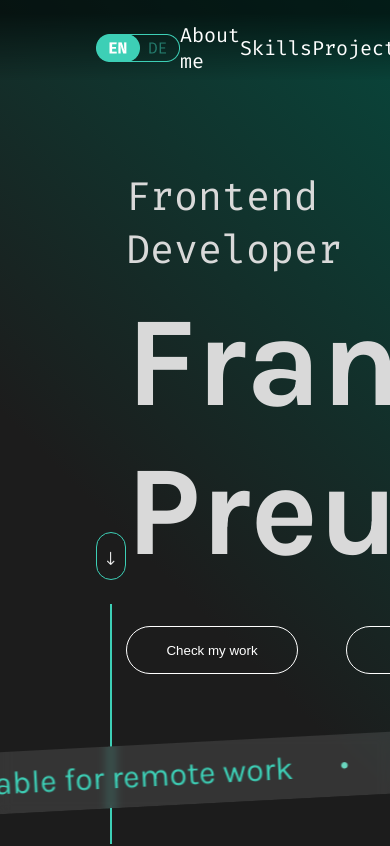
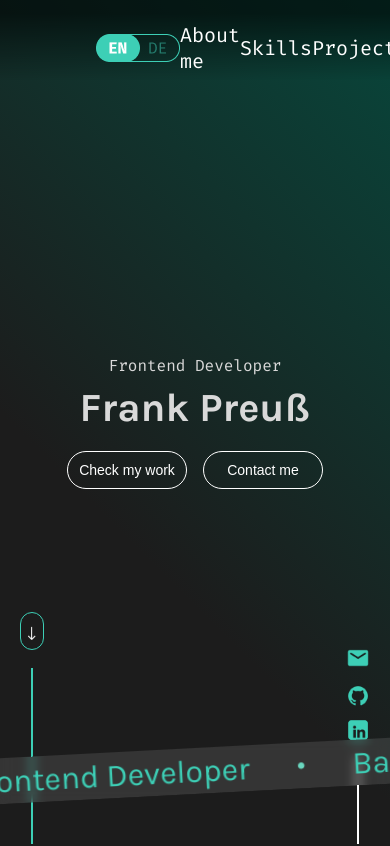
Before and after one commit to FrankPreuss94/portfolio, an Angular app: page / in a window 390 px wide. Shown: the top 846 px of the page. Built offline with nearby package versions, Linux system fonts and the light colour scheme.

Commit message:
added responsive hero and optimized banner loop

```diff
--- a/src/app/components/hero/hero.html
+++ b/src/app/components/hero/hero.html
@@ -15,7 +15,10 @@
             </div>
         </div>
         <div class="social_links">
-            <a href="mailto:preuss.frank.94@gmail.com" class="mailto">preuss.frank.94@gmail.com</a>
+            <a href="mailto:preuss.frank.94@gmail.com" class="mailto">
+                <span>preuss.frank.94@gmail.com</span>
+                <img src="./assets/images/mail.png" alt="Email">
+            </a>
             <div class="social_icons">
                 <div class="social_wrapper">
                     <a href="https://github.com/FrankPreuss94" target="_blank">
@@ -40,29 +43,17 @@
     <div class="banner">
         <div class="banner_content">
 
-            <p>Available for remote work</p>
-            <img src="./assets/images/radio_button_unchecked.png" alt="dot">
+            @for (copy of bannerCopies; track copy) {
+            <div class="banner_group">
 
-            <p>Frontend Developer</p>
-            <img src="./assets/images/radio_button_unchecked.png" alt="dot">
+                @for (item of bannerItems; track item) {
+                <p>{{ item }}</p>
+                <img src="./assets/images/radio_button_unchecked.png" alt="dot">
+                }
 
-            <p>Based in Essen</p>
-            <img src="./assets/images/radio_button_unchecked.png" alt="dot">
+            </div>
+            }
 
-            <p>Open to work</p>
-            <img src="./assets/images/radio_button_unchecked.png" alt="dot">
-
-            <p>Available for remote work</p>
-            <img src="./assets/images/radio_button_unchecked.png" alt="dot">
-
-            <p>Frontend Developer</p>
-            <img src="./assets/images/radio_button_unchecked.png" alt="dot">
-
-            <p>Based in Essen</p>
-            <img src="./assets/images/radio_button_unchecked.png" alt="dot">
-
-            <p>Open to work</p>
-            <img src="./assets/images/radio_button_unchecked.png" alt="dot">
 
         </div>
     </div>
--- a/src/app/components/hero/hero.scss
+++ b/src/app/components/hero/hero.scss
@@ -67,7 +67,7 @@
     }
 
     h1 {
-        font-size: 128px;
+        font-size: clamp(62px, calc(40px + 6.111vw), 128px);
         @include mixins.karla7;
         color: rgba(217, 217, 217, 1);
         margin-top: 12px;
@@ -196,6 +196,19 @@
     }
 }
 
+.mailto {
+    rotate: 180deg;
+    writing-mode: vertical-rl;
+    text-orientation: mixed;
+    @include mixins.karla4;
+    font-size: 18px;
+    text-decoration: none;
+
+    img {
+        display: none;
+    }
+}
+
 .mailto:hover {
     color: var.$color-primary;
 }
@@ -214,12 +227,18 @@
 }
 
 .banner_content {
-    width: 100%;
+    width: max-content;
     height: 100%;
     display: flex;
     align-items: center;
+    animation: banner-scroll 15s linear infinite;
+
+    .banner_group {
+        display: flex;
+        align-items: center;
         gap: 48px;
-    animation: banner-scroll 15s linear infinite;
+        flex-shrink: 0;
+        padding-right: 48px;
 
         p {
             margin: 0;
@@ -236,6 +255,7 @@
             flex-shrink: 0;
         }
     }
+}
 
 @keyframes banner-scroll {
     from {
@@ -243,7 +263,7 @@
     }
 
     to {
-        transform: translateX(-50%);
+        transform: translateX(-33.333333%);
     }
 }
 
@@ -261,3 +281,162 @@
         transform: translateY(0);
     }
 }
+
+@media (max-width: 768px) {
+
+    .content_wrapper {
+        width: 100%;
+        display: grid;
+        grid-template-columns: 24px minmax(0, 1fr) 24px;
+        align-items: center;
+    }
+
+    .hero {
+        padding-inline: 20px;
+    }
+
+    .content_wrapper {
+        width: 100%;
+    }
+
+    .scroll_down {
+        width: 24px;
+        gap: 18px;
+
+        .arrow_down {
+            width: 24px;
+            height: 38px;
+
+            img {
+                width: 8px;
+                height: auto;
+            }
+        }
+
+        .bar {
+            height: 176px;
+        }
+    }
+
+    .introduction {
+
+        h3 {
+            font-size: 16px;
+        }
+
+        h1 {
+            font-size: clamp(32px, 11.5vw, 40px);
+            white-space: nowrap;
+            margin-top: 8px;
+            margin-bottom: 20px;
+            text-align: center;
+        }
+
+        .intro_btns {
+            display: flex;
+            justify-content: center;
+            gap: 16px;
+        }
+    }
+
+    .intro_btns {
+
+        button {
+            width: 120px;
+            height: 38px;
+            font-size: 14px;
+        }
+    }
+
+    .social_links {
+        width: 24px;
+        gap: 14px;
+
+        .mailto {
+            width: 24px;
+            height: 24px;
+            display: flex;
+            align-items: center;
+            justify-content: center;
+            rotate: 0deg;
+            writing-mode: initial;
+
+            span {
+                display: none;
+            }
+
+            img {
+                display: block;
+                width: 24px;
+                height: 24px;
+            }
+        }
+
+        .social_icons {
+            gap: 10px;
+        }
+
+        .social_wrapper {
+
+            a {
+                width: 24px;
+                height: 24px;
+            }
+
+            .social_icon {
+                width: 24px;
+                height: 24px;
+            }
+
+            .dot {
+                display: none;
+            }
+        }
+
+        .bar {
+            height: 88px;
+        }
+    }
+
+    .banner {
+        bottom: 50px;
+        height: 46px;
+    }
+
+    .banner_content {
+        gap: 24px;
+
+        p {
+            font-size: 16px;
+        }
+
+        img {
+            width: 5px;
+            height: 5px;
+        }
+    }
+}
+
+@media (max-width: 380px) {
+
+    .intro_btns {
+        gap: 10px;
+
+        button {
+            width: 105px;
+            height: 36px;
+            font-size: 13px;
+        }
+    }
+
+    .introduction {
+
+        h3 {
+            font-size: 15px;
+        }
+
+        h1 {
+            font-size: 36px;
+        }
+    }
+}
--- a/src/app/components/hero/hero.ts
+++ b/src/app/components/hero/hero.ts
@@ -6,4 +6,14 @@ import { Component } from '@angular/core';
   styleUrl: './hero.scss',
   templateUrl: './hero.html',
 })
-export class Hero {}
+export class Hero {
+
+  bannerItems: string[] = [
+    'Available for remote work',
+    'Frontend Developer',
+    'Based in Essen',
+    'Open to work'
+  ];
+
+  bannerCopies: number[] = [0, 1, 2];
+}
```
Also changed, not shown: public/assets/images/mail.png (added). Lines whose indentation alone changed are shown as unchanged.
